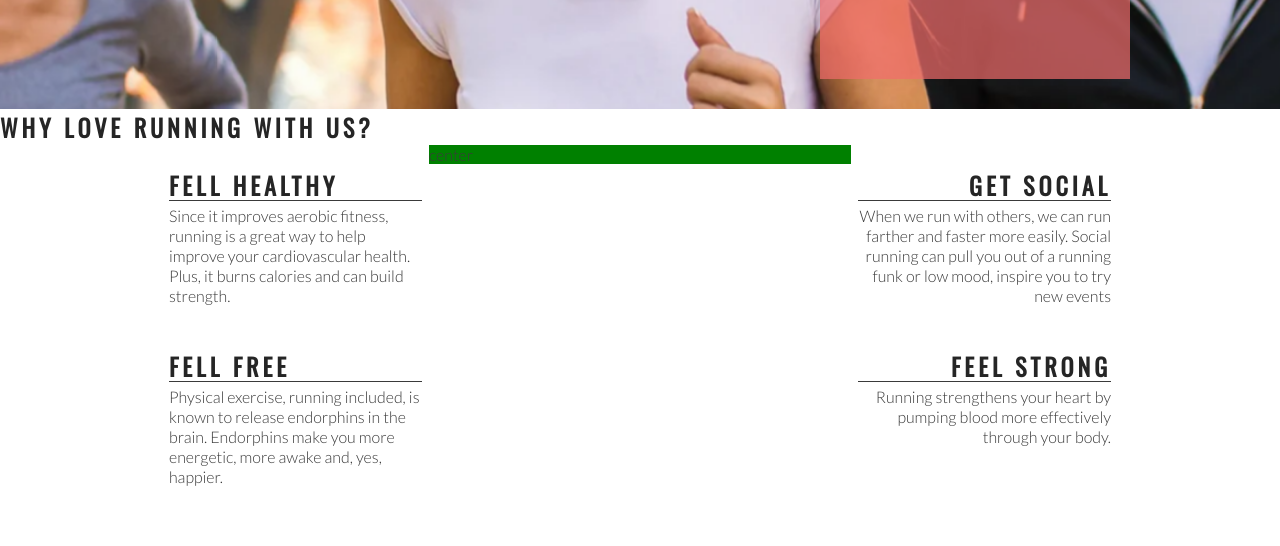
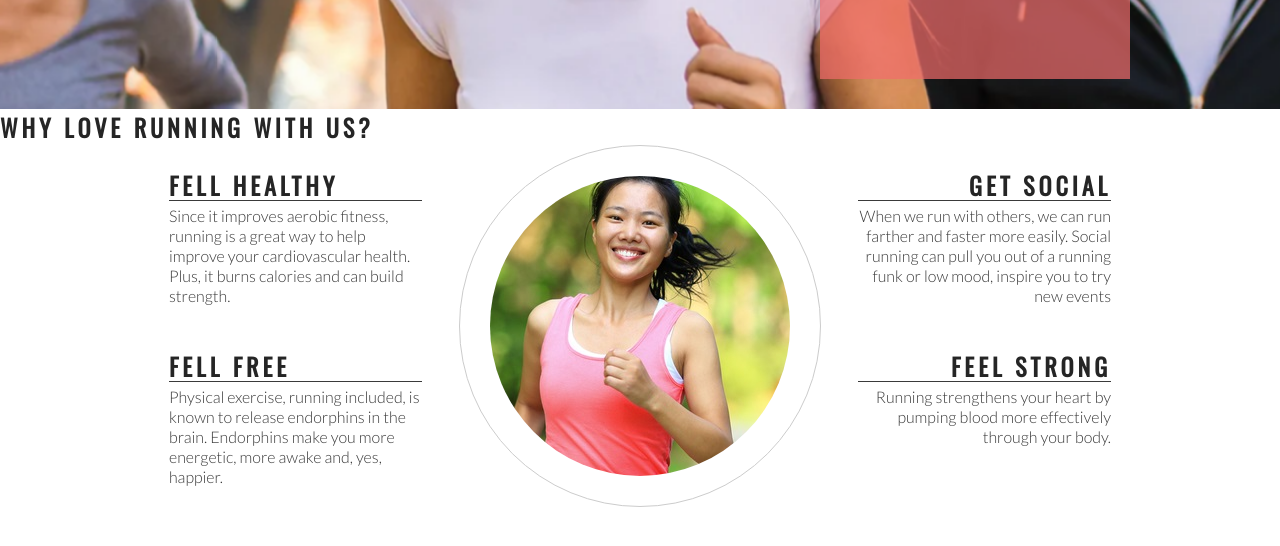
Before and after one commit to naragurgel/love-running, a plain HTML site: page index.html in a window 1280 px wide. Shown: the part 566-1112 px from the top of the page. Drawn offline with nearby package versions, Linux system fonts and the light colour scheme.

Commit message:
Add club ethos central image and style into a circle

```diff
--- a/assets/css/style.css
+++ b/assets/css/style.css
@@ -134,7 +134,6 @@ h1, h2 {
 #center-about {
     width: 33%;
     margin: 0 auto;
-    background-color: green;
 }
 
 hr{
@@ -165,3 +164,26 @@ hr{
 .right-about-heading p {
     text-align: right;
 }
+
+#welcome {
+    text-align: center;
+    margin: 20px 0;
+    font-size: 280%;
+}
+
+#circle-container {
+    width: 300px;
+    height: 300px;
+    padding: 30px;
+    border-style: solid;
+    border-color: #cccccc;
+    border-width: 1px;
+    border-radius: 50%;
+    margin: 0 auto;
+}
+
+#circle-cover-bg {
+    background: url('../images/ethos-center-image.jpg') no-repeat center center;
+    height: 100%;
+    border-radius: 50%;
+}
--- a/index.html
+++ b/index.html
@@ -39,7 +39,7 @@
         <h3>Dublin Docklands & Phoenix Park</h3></div>
     </section>
     <section id="club-ethos">
-        <h1>Why love running with us?</h1>
+        <h2 id="Welcome">Why love running with us?</h2>
         <div id="left-about">
             <div class="left-about-heading">
                 <h2>Fell Healthy</h2>
@@ -74,7 +74,12 @@
                 </p>
             </div>
         </div>
-        <div id="center-about">center</div>
+        <div id="center-about">
+            <div id="circle-container">
+            <div id="circle-cover-bg">
+            </div>
+            </div>
+        </div>
     </section>
     <section>
         Running locations, distances and times
```
Also changed, not shown: assets/images/ethos-center-image.jpg (added).
